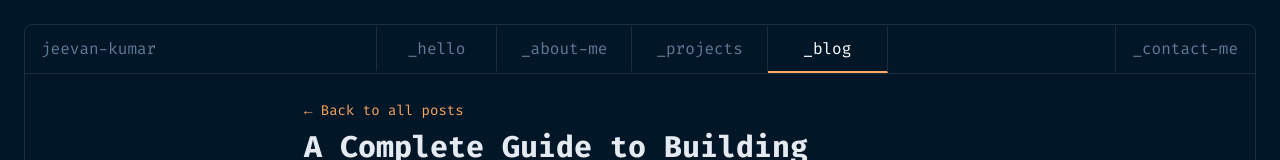
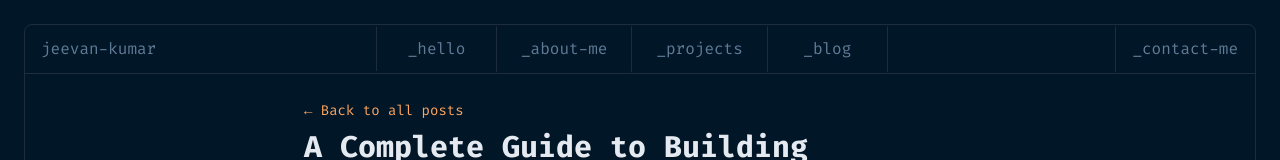
Before and after one commit to g1mishra/nextfolio, a Next.js app: page /blog/complete-guide-building-streamlit-data-apps in a window 1280 px wide. Shown: the top 160 px of the page. Built offline with nearby package versions, Linux system fonts and the light colour scheme; no server answers.

Commit message:
some cleanup

```diff
--- a/app/error.tsx
+++ b/app/error.tsx
@@ -1,13 +1,14 @@
 'use client';
 
+import { getBasePath } from '@lib/common';
 import Link from 'next/link';
 
 export default function NotFound() {
   return (
-    <div>
+    <div className="h-screen flex flex-col justify-center items-center">
       <h2>Not Found</h2>
       <p>Could not find requested resource</p>
-      <Link href="/">Return Home</Link>
+      <Link href={getBasePath()}>Return Home</Link>
     </div>
   );
 }
--- a/components/BlogPosts.tsx
+++ b/components/BlogPosts.tsx
@@ -3,6 +3,7 @@
 import Link from 'next/link';
 import { BlogPost } from '@lib/blog';
 import { useState } from 'react';
+import { getBlogBasePath } from '@lib/common';
 
 interface BlogPostsProps {
   posts: BlogPost[];
@@ -49,7 +50,7 @@ export default function BlogPosts({ posts }: BlogPostsProps) {
       </div>
       <div className="grid grid-cols-1 md:grid-cols-2 lg:grid-cols-3 gap-6">
         {filteredPosts.map((post, index) => (
-          <Link href={`/blog/${post.slug}`} key={post.slug} className="block">
+          <Link href={getBlogBasePath(`/${post.slug}`)} key={post.slug} className="block">
             <div className="bg-[#011221] border border-light rounded-lg p-6 hover:bg-[#011627] transition-colors h-full flex flex-col">
               <div className="flex justify-between items-center mb-2">
                 <span className="text-[#4D5BCE] text-sm">
--- a/components/Highlights.tsx
+++ b/components/Highlights.tsx
@@ -2,6 +2,7 @@ import Link from 'next/link';
 import { skills } from '@lib/constants';
 import { getBlogPosts } from '@lib/blog';
 import { getProjects } from '@lib/projects';
+import { getBlogBasePath } from '@lib/common';
 
 const Highlights = async () => {
   const featuredSkills = skills.slice(0, 6);
@@ -61,12 +62,12 @@ const Highlights = async () => {
           <p className="text-sm text-[#607B96] mb-2">{latestPost.excerpt.slice(0, 150)}...</p>
           <div className="flex justify-between items-center">
             <Link
-              href={`/blog/${latestPost.slug}`}
+              href={getBlogBasePath(`/${latestPost.slug}`)}
               className="text-[#43D9AD] text-sm hover:underline"
             >
               Read full post →
             </Link>
-            <Link href="/blog" className="text-[#43D9AD] text-sm hover:underline">
+            <Link href={getBlogBasePath()} className="text-[#43D9AD] text-sm hover:underline">
               All posts →
             </Link>
           </div>
--- a/components/navbar/navbar-mobile.tsx
+++ b/components/navbar/navbar-mobile.tsx
@@ -3,8 +3,9 @@ import { usePathname } from 'next/navigation';
 import { useEffect, useState } from 'react';
 import { NavLink } from './navlink';
 import { navlinks } from './navbar';
+import { getBasePath } from '@lib/common';
 
-const __navlinks = [...navlinks, { link: '/contact-me', text: '_contact-me' }];
+const __navlinks = [...navlinks, { link: getBasePath('/contact-me'), text: '_contact-me' }];
 
 const NavbarMobile = () => {
   const [open, setOpen] = useState(false);
@@ -17,7 +18,7 @@ const NavbarMobile = () => {
   return (
     <header className="z-20 w-full flex flex-col">
       <div className="z-[21] border-b border-light p-4 flex justify-between">
-        <Link href="/" className="text-primaryText">
+        <Link href={getBasePath()} className="text-primaryText">
           jeevan-kumar
         </Link>
         <button className="text-[24px] w-6 h-6 " onClick={() => setOpen((prev) => !prev)}>
--- a/components/navbar/navbar.tsx
+++ b/components/navbar/navbar.tsx
@@ -2,27 +2,27 @@
 
 import Link from 'next/link';
 import { NavLink } from './navlink';
+import { getBasePath, getBlogBasePath } from '@lib/common';
 
 export const navlinks = [
-  { link: '/', text: '_hello' },
-  { link: '/about-me', text: '_about-me' },
-  { link: '/projects', text: '_projects' },
-  { link: '/blog', text: '_blog' },
-  // { link: '/contact-me', text: '_contact-me' },
+  { link: getBasePath(), text: '_hello', exact: true },
+  { link: getBasePath('/about-me'), text: '_about-me' },
+  { link: getBasePath('/projects'), text: '_projects' },
+  { link: getBlogBasePath(), text: '_blog' },
 ];
 
 const Navbar = () => {
   return (
     <header className="hidden sm:flex w-full items-center justify-between border-light border-b">
       <div className="h-full px-4 flex items-center py-2.5 border-light border-r w-[calc(18rem_+_4rem)]">
-        <Link href="/" className="text-primaryText">
+        <Link href={getBasePath()} className="text-primaryText">
           jeevan-kumar
         </Link>
       </div>
       <div className="flex flex-1 justify-start w-full items-center whitespace-nowrap">
         {navlinks.map((linkItem) => (
           <NavLink
-            exact={linkItem.link === '/'}
+            exact={linkItem?.exact ?? false}
             href={linkItem.link}
             key={linkItem.text}
             activeClassName="border-b-[#FEA55F]"
@@ -34,7 +34,7 @@ const Navbar = () => {
       </div>
       <NavLink
         exact
-        href="/contact-me"
+        href={getBasePath('/contact-me')}
         activeClassName="border-b-[#FEA55F]"
         className="px-4 h-full py-2.5 border flex items-center border-y-2 border-transparent border-l-light min-w-max "
       >
--- a/components/navbar/navlink.tsx
+++ b/components/navbar/navlink.tsx
@@ -1,3 +1,4 @@
+import { getBasePath, getBlogBasePath } from '@lib/common';
 import Link from 'next/link';
 import { usePathname } from 'next/navigation';
 import { ReactElement, forwardRef, useEffect, useState } from 'react';
@@ -11,36 +12,20 @@ type Props = {
 
 const NavLink = forwardRef<HTMLAnchorElement, Props>(
   ({ href, exact = false, children, className, activeClassName = '', ...props }, ref) => {
+    const [isActive, setIsActive] = useState(false);
     const pathname = usePathname();
 
-    const [isBlogDomain, setIsBlogDomain] = useState(false);
-
     useEffect(() => {
-      setIsBlogDomain(window.location.hostname === 'blog.g1mishra.dev');
-    }, []);
-
-    let isActive = exact
-      ? pathname === href
-      : pathname.startsWith(href) || (href === '/blog' && isBlogDomain);
-
-    if (typeof children === 'string') {
-      isActive = children === '_hello' ? !isBlogDomain && isActive : isActive;
-    }
-
-    let finalHref = href;
-    if (isBlogDomain) {
-      if (href === '/') {
-        finalHref = 'https://g1mishra.dev/';
-      } else if (href === '/blog') {
-        finalHref = '/';
-      } else if (href.startsWith('/blog/')) {
-        finalHref = href.replace('/blog', '');
-      }
-    }
+      const hostname = window.location.hostname;
+      const currentPath = hostname.includes('blog')
+        ? getBlogBasePath('')
+        : getBasePath(pathname === '/' ? '' : pathname);
+      setIsActive(exact ? currentPath === href : currentPath.includes(href));
+    }, [pathname, exact, href]);
 
     return (
       <Link
-        href={finalHref}
+        href={href}
         className={`${className} ${isActive ? `text-white ${activeClassName}` : ''}`}
         {...props}
         ref={ref}
--- a/lib/common.ts
+++ b/lib/common.ts
@@ -62,3 +62,19 @@ const absolutePath: { [index: string]: any } = {
   experience: ['professional-info', 'experience'],
   skills: ['professional-info', 'skills'],
 };
+
+export const getBlogBasePath = (slug = '') => {
+  if (process.env.NODE_ENV === 'development') {
+    return `http://blog.localhost:3001${slug}`;
+  } else {
+    return `https://blog.g1mishra.dev${slug}`;
+  }
+};
+
+export const getBasePath = (slug = '') => {
+  if (process.env.NODE_ENV === 'development') {
+    return `http://localhost:3001${slug}`;
+  } else {
+    return `https://g1mishra.dev${slug}`;
+  }
+};
--- a/next.config.js
+++ b/next.config.js
@@ -35,20 +35,6 @@ const nextConfig = {
     ],
   },
   headers,
-  async rewrites() {
-    return [
-      {
-        source: '/:path*',
-        destination: '/blog/:path*',
-        has: [
-          {
-            type: 'host',
-            value: 'blog.g1mishra.dev',
-          },
-        ],
-      },
-    ];
-  },
 };
 
 module.exports = nextConfig;
```
Also changed, not shown: app/blog/[slug]/page.tsx (+14 -3 lines), middleware.ts (+3 -23 lines).
